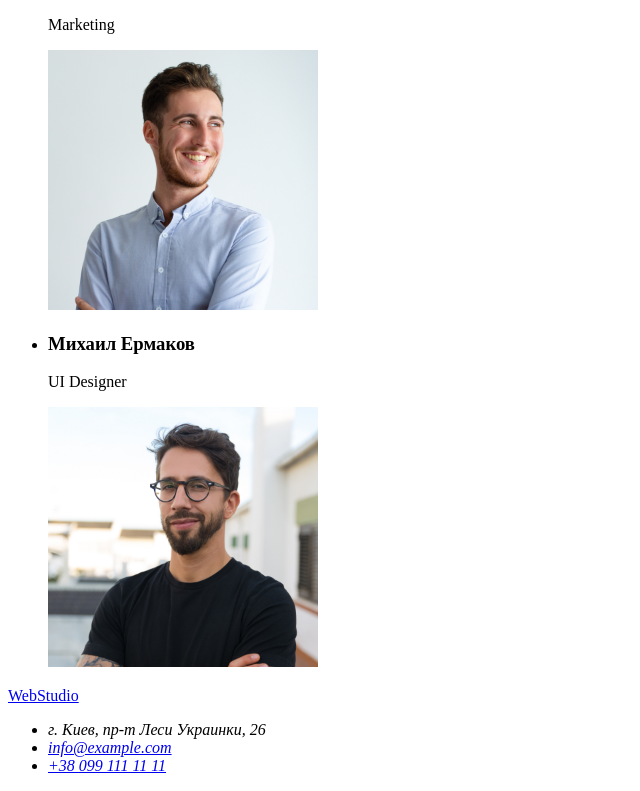
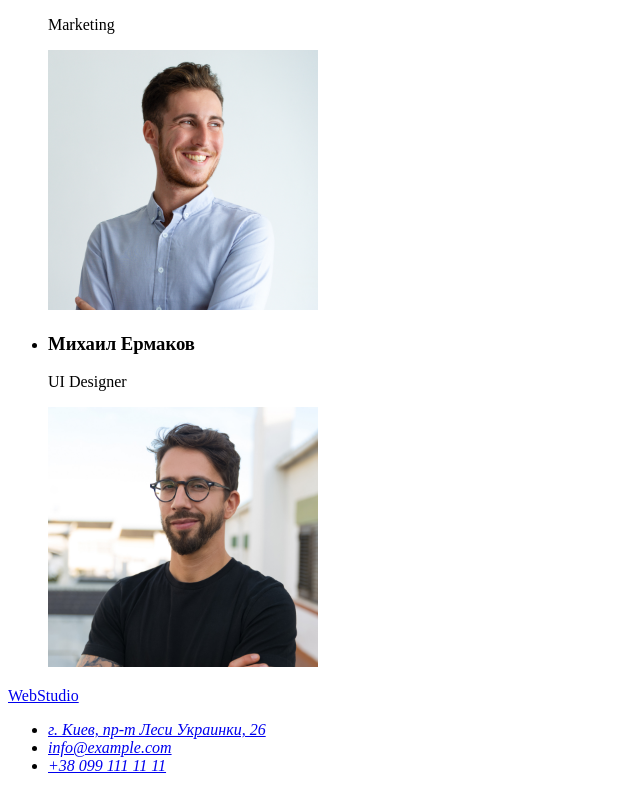
Before and after one commit to Darina-Shvydiuk/goit-markup-hw-01, a plain HTML site: page index.html in a window 1280 px wide. Shown: the part 1501-2292 px from the top of the page, without its empty margins (0-640 px from the left). Drawn offline with Linux system fonts and the light colour scheme.

Commit message:
исправила все ошибки на которые указал ментор

```diff
--- a/index.html
+++ b/index.html
@@ -114,7 +114,7 @@
         <address>
             <ul>
                 <li>
-г. Киев, пр-т Леси Украинки, 26
+<a href="г.Киев,пр-тЛесиУкраинки,26">г. Киев, пр-т Леси Украинки, 26</a>
                 </li>
         <li>
 <a href="mailto:info@example.com">info@example.com</a>
```
